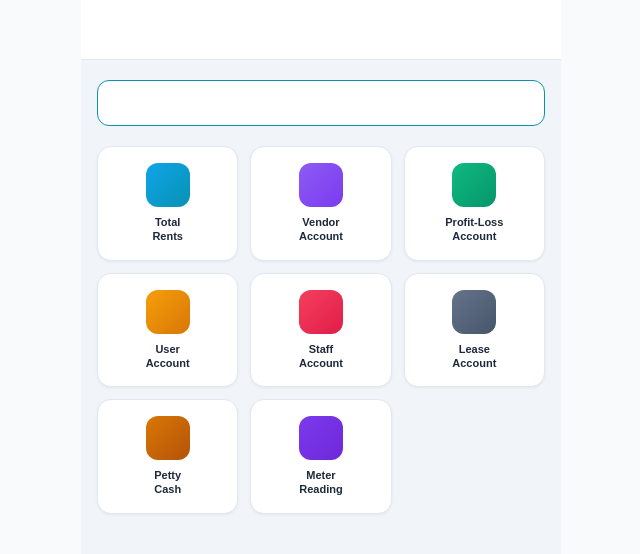
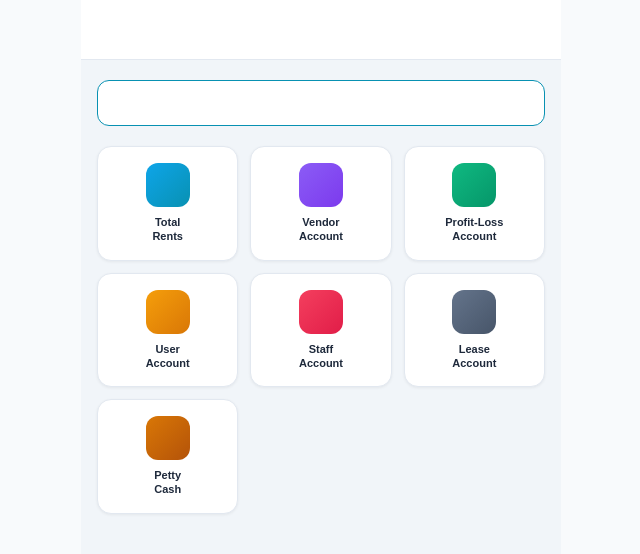
Before and after one commit to RachitYa/febebo-app, a React (Vite) app: page /manage-account in a window 1280 px wide. Shown: the top 554 px of the page, without its empty margins (319-959 px from the left). Built offline with nearby package versions, Linux system fonts and the light colour scheme; sample sign-in values are in the browser's storage.

Commit message:
Remove Meter Reading button from Account grid in ManageAccount

```diff
--- a/src/pages/ManageAccount.jsx
+++ b/src/pages/ManageAccount.jsx
@@ -10,7 +10,6 @@ const MODULES = [
   { id: 'staff-account', label: 'Staff\nAccount',        icon: 'badge',                  gradient: 'linear-gradient(135deg,#f43f5e,#e11d48)' },
   { id: 'lease-account', label: 'Lease\nAccount',        icon: 'receipt_long',           gradient: 'linear-gradient(135deg,#64748b,#475569)' },
   { id: 'petty-cash',    label: 'Petty\nCash',           icon: 'payments',               gradient: 'linear-gradient(135deg,#d97706,#b45309)' },
-  { id: 'meter-reading', label: 'Meter\nReading',        icon: 'electric_bolt',          gradient: 'linear-gradient(135deg,#7c3aed,#6d28d9)' },
 ];
 
 const RENT_DATA = {
```
